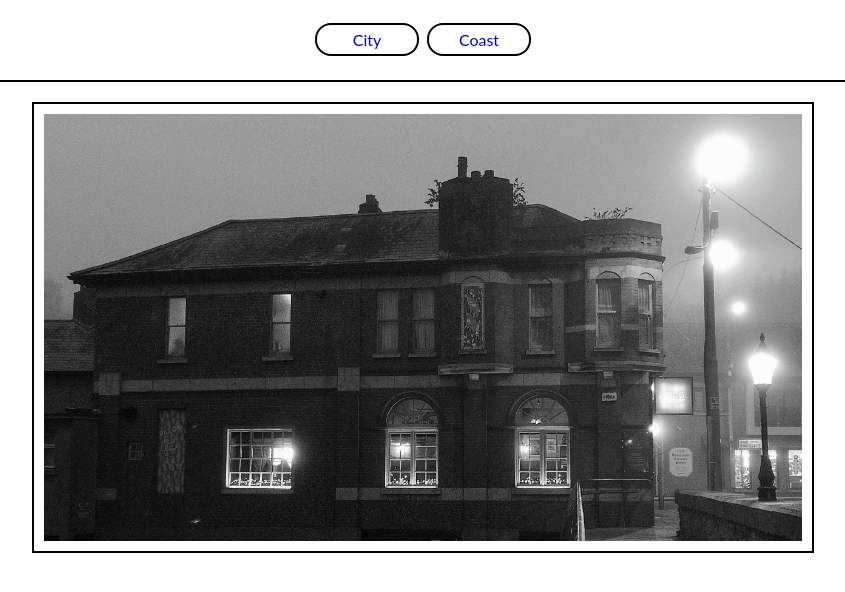
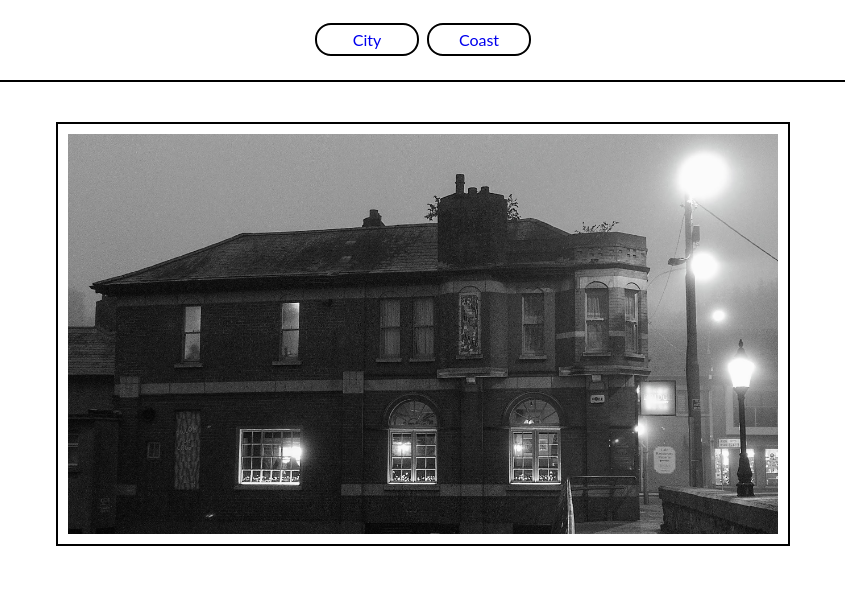
Before and after one commit to AKUKB2020/DublinPhotos, a plain HTML site: page index.html in a window 1280 px wide. Shown: the part 62-654 px from the top of the page, without its empty margins (217-1062 px from the left). Drawn offline with Linux system fonts and the light colour scheme.

Commit message:
feat:added section and feature

```diff
--- a/index.html
+++ b/index.html
@@ -19,6 +19,10 @@
         </li>
       </ul>
     </nav>
-    <img src="assets/images/city.jpg" alt="Dublin city" />
+    <section>
+        <figure>
+            <img src="assets/images/city.jpg" alt="an image of urban Dublin"/>
+        </figure>
+    </section>
   </body>
 </html>
```
Also changed, not shown: coast.html (+5 -1 lines).
